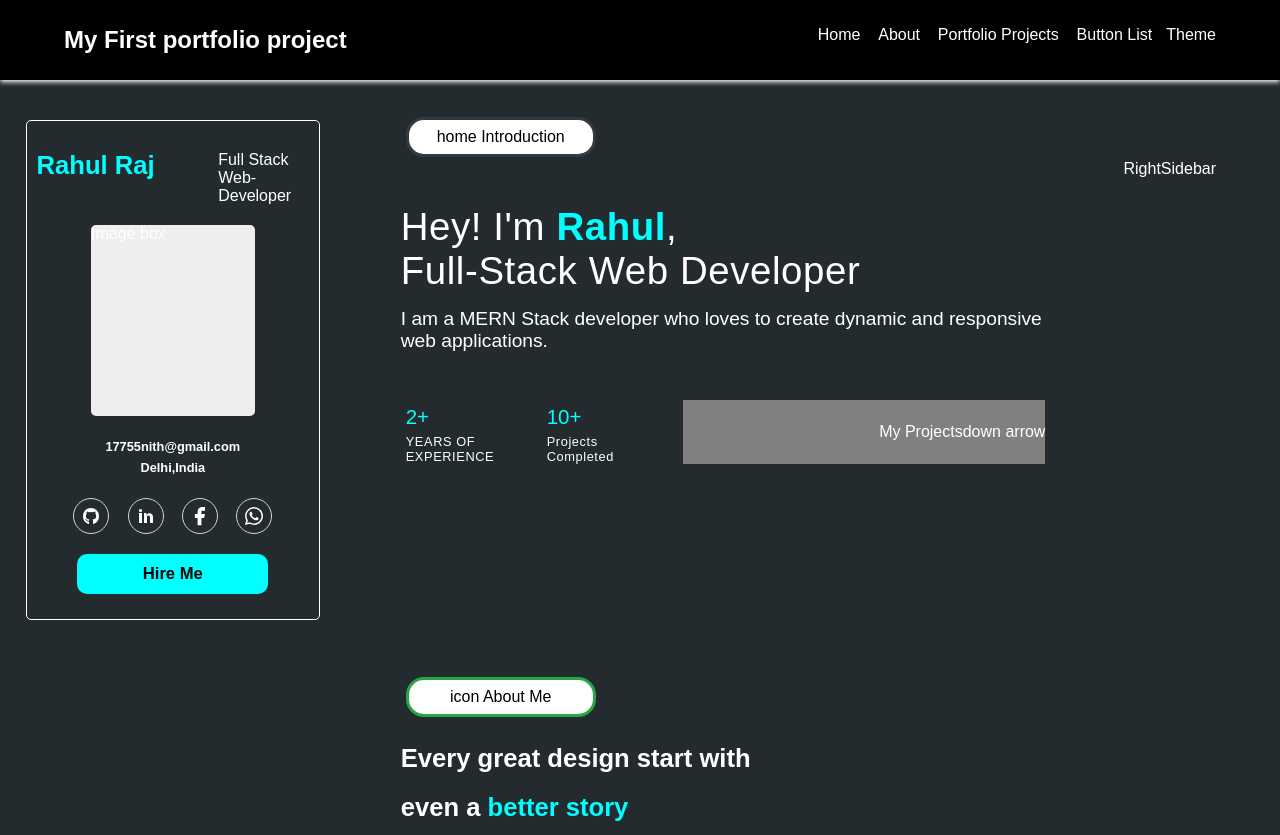
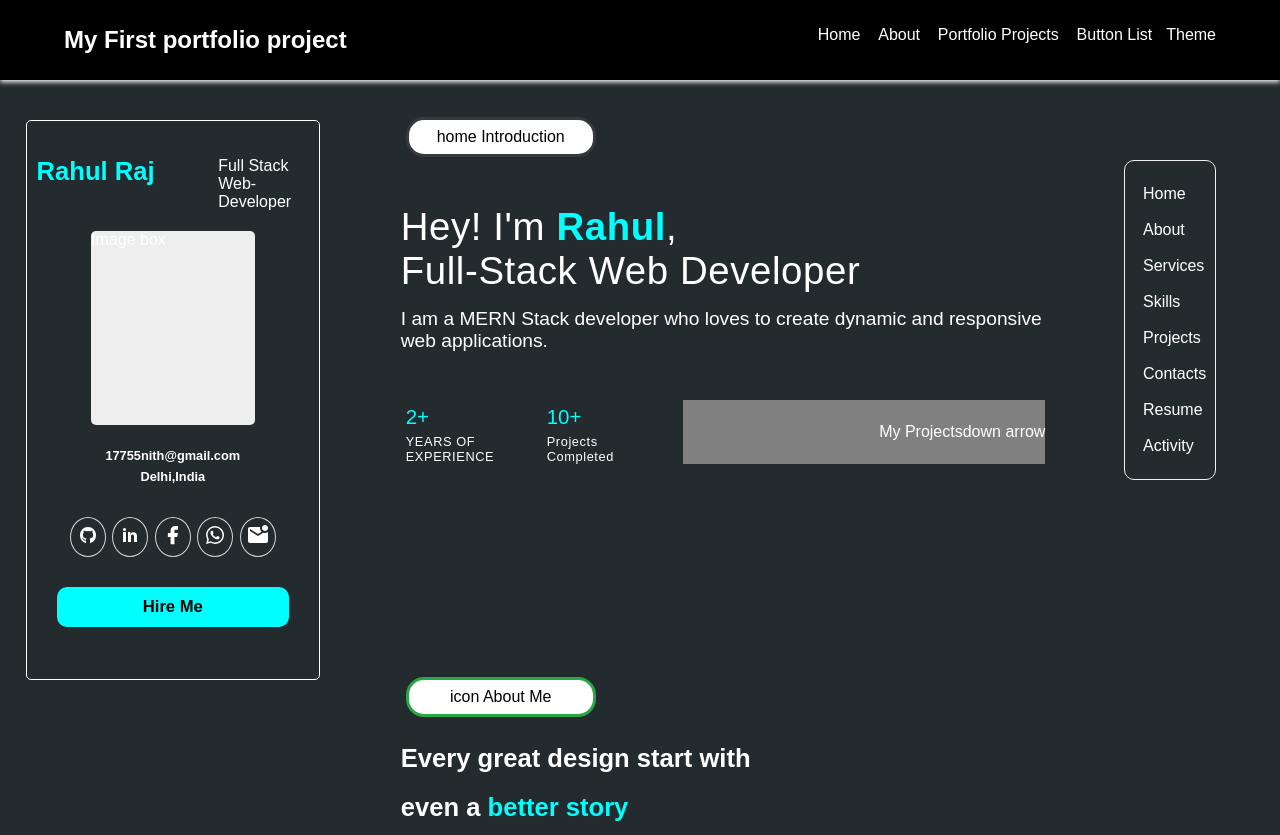
Before and after one commit to 98rahul/gatsby-portfolio, a Gatsby site: page / in a window 1280 px wide. Shown: the top 835 px of the page. Built offline with nearby package versions, Linux system fonts and the light colour scheme; Gatsby itself is replaced by a stand-in of ours.

Commit message:
rightSidebar-fixes

```diff
--- a/src/components/ContactMe.js
+++ b/src/components/ContactMe.js
@@ -128,7 +128,7 @@ export const ContactMe = () => {
     }
   };
   return (
-    <div className={styles.container}>
+    <div className={styles.container} id='email'>
       <div className={styles.introBtn}>
         <Button title="icon contact me" type="success" outline rounded />
       </div>
--- a/src/components/Navbar.js
+++ b/src/components/Navbar.js
@@ -21,7 +21,8 @@ const Navbar = ({ switchTheme, theme }) => {
       <h1>{title} </h1>
       <div className="links">
         <Link to="/">Home</Link>
-        <Link to="/about">About</Link>
+        {/* <Link to="/about">About</Link> */}
+        <Link to="/#about">About</Link>
         <Link to="/project">Portfolio Projects</Link>
         <Link to="/button">Button List</Link>
         <span
--- a/src/components/Profile.js
+++ b/src/components/Profile.js
@@ -34,7 +34,9 @@ const Profile = () => {
         </span>
         <span
           className={styles.linkdin}
-          onClick={() => window.open("https://www.linkedin.com/in/rahulmoh-98-63-51-ode/")}
+          onClick={() =>
+            window.open("https://www.linkedin.com/in/rahulmoh-98-63-51-ode/")
+          }
         >
           <svg
             xmlns="http://www.w3.org/2000/svg"
@@ -48,7 +50,11 @@ const Profile = () => {
         </span>
         <span
           className={styles.facebook}
-          onClick={() => window.open("https://www.facebook.com/profile.php?id=100009497116839")}
+          onClick={() =>
+            window.open(
+              "https://www.facebook.com/profile.php?id=100009497116839"
+            )
+          }
         >
           <svg
             xmlns="http://www.w3.org/2000/svg"
@@ -61,7 +67,11 @@ const Profile = () => {
         </span>
         <span
           className={styles.whatsApp}
-          onClick={() => window.open("https://api.whatsapp.com/send/?phone=9470284513&text&type=phone_number&app_absent=0")}
+          onClick={() =>
+            window.open(
+              "https://api.whatsapp.com/send/?phone=9470284513&text&type=phone_number&app_absent=0"
+            )
+          }
         >
           <svg
             xmlns="http://www.w3.org/2000/svg"
@@ -75,6 +85,21 @@ const Profile = () => {
             />
           </svg>
         </span>
+        <span
+          className={styles.email}
+          // onClick={() => window.open("https://mail.google.com/mail/u/0/?tab=rm&ogbl#inbox?compose=new")}
+        >
+          <a href="#email">
+            <svg
+              xmlns="http://www.w3.org/2000/svg"
+              width="24"
+              height="24"
+              viewBox="0 0 24 24"
+            >
+              <path d="M22 8.98V18c0 1.1-.9 2-2 2H4c-1.1 0-2-.9-2-2V6c0-1.1.9-2 2-2h10.1c-.06.32-.1.66-.1 1c0 1.48.65 2.79 1.67 3.71L12 11L4 6v2l8 5l5.3-3.32c.54.2 1.1.32 1.7.32c1.13 0 2.16-.39 3-1.02zM16 5c0 1.66 1.34 3 3 3s3-1.34 3-3s-1.34-3-3-3s-3 1.34-3 3z" />
+            </svg>
+          </a>
+        </span>
       </div>
       <button>Hire Me</button>
     </div>
--- a/src/components/RightSidebar.js
+++ b/src/components/RightSidebar.js
@@ -1,9 +1,33 @@
-import React from 'react'
-import * as styles from '../styles/rightSidebar.module.css'
+import React from "react";
+import * as styles from "../styles/rightSidebar.module.css";
+
+const menuList = [
+  { desc: "Home", icon: "Home" },
+  { desc: "About", icon: "About" },
+  { desc: "Services", icon: "Services" },
+  { desc: "Skills", icon: "Skills" },
+  { desc: "Projects", icon: "Projects" },
+  { desc: "Contacts", icon: "Contacts" },
+  { desc: "Resume", icon: "Resume" },
+  { desc: "Activity", icon: "Activity" },
+];
+
 const RightSidebar = () => {
   return (
-    <div className={styles.rightSidebar}>RightSidebar</div>
-  )
-}
+    <div className={styles.rightSidebar}>
+      {menuList.map((elem, id) => (
+        <div className={`${styles[`${elem.desc}`]}  `}>
+          {elem.icon}
+          <p
+            className={`${styles[`${elem.desc}1`]}`}
+            style={{ "--id": `${id}`, "--val": `${elem.desc}`,}}
+          >
+            {elem.desc}
+          </p>
+        </div>
+      ))}
+    </div>
+  );
+};
 
-export default RightSidebar
+export default RightSidebar;
--- a/src/styles/home.module.css
+++ b/src/styles/home.module.css
@@ -35,7 +35,7 @@
   left: 2%;
   width: 23%;
 
-  height: clamp(500px, 60%, 800px);
+  height: 70%;
 }
 
 @media screen and (max-width:700px) {
--- a/src/styles/mySkills.module.css
+++ b/src/styles/mySkills.module.css
@@ -37,7 +37,9 @@
 .cardAll {
     display: flex;
 
-    /* display: grid;
+    /*
+    width:100%;// must to add while using the grid
+    display: grid;
     grid-auto-flow: column; */
 
     justify-content: start;
@@ -59,7 +61,8 @@
 .box {
     /* background-color: #eee; */
     height: 144px;
-    width: 96px;
+    /* width: 96px; */
+    min-width:100px;
     border-radius: 10px;
     border: 1px solid #eee;
     display: flex;
--- a/src/styles/profile.module.css
+++ b/src/styles/profile.module.css
@@ -1,9 +1,9 @@
 .container {
-    /* background-color: aqua; */
+    /* background-color: red; */
     height: 100%;
     display: flex;
     flex-direction: column;
-    margin: 20px 0;
+    padding: 2vw 0;
     align-items: center;
 }
 
@@ -53,16 +53,18 @@
 }
 
 .socialMedia {
-    width: 80%;
-    margin: 20px 0;
+    /* background-color: red; */
+    width: 85%;
+    padding: 0 13px;
+    margin: 30px 0;
     display: flex;
-    justify-content: space-around;
+    justify-content: space-between;
 }
 
 .socialMedia span {
     display: flex;
-    justify-content: center;
-    align-items: center;
+    /* justify-content: center; */
+    /* align-items: center; */
     border: 1px solid #d5d5d5;
     border-radius: 100%;
     padding: 5px;
@@ -70,7 +72,7 @@
 
 button {
     background-color: aqua;
-    width: 70%;
+    width: 85%;
     padding: 10px 0;
     color: #000;
     font-weight: 700;
@@ -81,6 +83,7 @@ button {
 
 .facebook:hover,
 .whatsApp:hover,
+.email:hover,
 .linkdin:hover,
 .github:hover {
     border-color: aqua;
@@ -90,6 +93,7 @@ button {
 
 .facebook svg,
 .whatsApp svg,
+.email svg,
 .linkdin svg,
 .github svg {
     fill: #fff
@@ -98,6 +102,7 @@ button {
 .facebook:hover svg,
 .whatsApp:hover svg,
 .linkdin:hover svg,
+.email:hover svg,
 .github:hover svg {
     fill: aqua;
     transition: .3s;
--- a/src/styles/rightSidebar.module.css
+++ b/src/styles/rightSidebar.module.css
@@ -1,5 +1,75 @@
-.rightSidebar{
+.rightSidebar {
+  display: flex;
+  flex-direction: column;
+  box-sizing: border-box;
+  align-items: start;
+  border: 1px solid #eee;
+  padding: 15px 10px;
+  border-radius: 10px;
   position: fixed;
-  right:5%;
-  top:20%;
+  right: 5%;
+  top: 20%;
+  background: transparent;
+  /* background-color: red; */
+  /* position: relative; */
 }
+
+.rightSidebar div {
+  margin: 5px 0;
+  cursor: pointer;
+  /* background-color: red; */
+  padding: 4px 8px;
+  width: 70px;
+}
+
+.Home,
+.About,
+.Services,
+.Skills,
+.Projects,
+.Contacts,
+.Resume,
+.Activity {
+  position: relative;
+}
+
+.Home1,
+.About1,
+.Services1,
+.Skills1,
+.Projects1,
+.Contacts1,
+.Resume1,
+.Activity1 {
+  display: none;
+}
+
+
+.Home:hover .Home1,
+.About:hover .About1,
+.Services:hover .Services1,
+.Skills:hover .Skills1,
+.Projects:hover .Projects1,
+.Contacts:hover .Contacts1,
+.Resume:hover .Resume1,
+.Activity:hover .Activity1 {
+  color: #eee;
+  background-color: rgba(30, 30, 30,0.9);
+  width: 80px;
+  font-size: 14px;
+ justify-content: flex-start;
+  padding: 4px 4px 4px 6px;
+  /* padding-left: 4px; */
+  text-align: center;
+  clip-path: polygon(0% 0%, 88% 1%, 100% 50%, 88% 99%, 0% 100%);
+  display: flex;
+  /* content: var(--val); */
+  position: absolute;
+  /* left: -50px;
+  top: -20px; */
+  top: -20px;
+  /* left:-70px; */
+  left: -80px;
+  transition: 0.3s;
+  /* top: calc(var(--id)*10px); */
+}
--- a/src/styles/services.module.css
+++ b/src/styles/services.module.css
@@ -10,7 +10,7 @@
 }
 
 .aboutMe {
-margin-top: 1.3vw;
+    margin-top: 1.3vw;
     display: flex;
     flex-direction: column;
 
@@ -22,9 +22,10 @@ margin-top: 1.3vw;
     margin: 10px 0;
 }
 
-.cardContainer{
+.cardContainer {
+    width: 100%;
     display: grid;
-    grid-template-columns: 1fr 1fr 1fr;
+    grid-template-columns: repeat(auto-fill, minmax(200px, 1fr));
     gap: 2vw;
     margin-top: 2vw;
 
@@ -32,30 +33,33 @@ margin-top: 1.3vw;
 }
 
 @media screen and (max-width:500px) {
-    .cardContainer{
+    .cardContainer {
         display: flex;
         flex-direction: column;
     }
 }
 
-.card{
+.card {
     display: flex;
     flex-direction: column;
     border: 1px solid whitesmoke;
     padding: 15px;
     border-radius: 10px;
 }
-.card span{
+
+.card span {
     margin-top: 10px;
 }
 
-.card .title{
+.card .title {
     color: #ffc107;
-   font-size:  clamp(16px, 2vw,30px);
+    font-size: clamp(16px, 2vw, 30px);
 }
-.card:hover .title{
+
+.card:hover .title {
     color: #ffc107b5;
 }
+
 .card:hover {
     transition: 0.3s;
     box-shadow: 1px 1px 10px 1px #3e3e, -1px -1px 10px 1px #3e3e;
```
